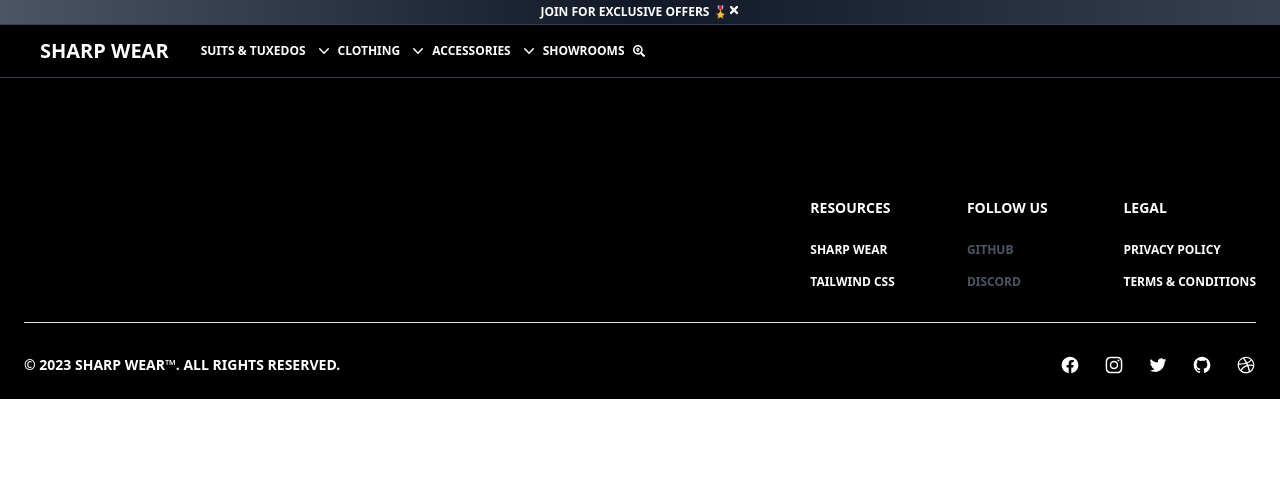
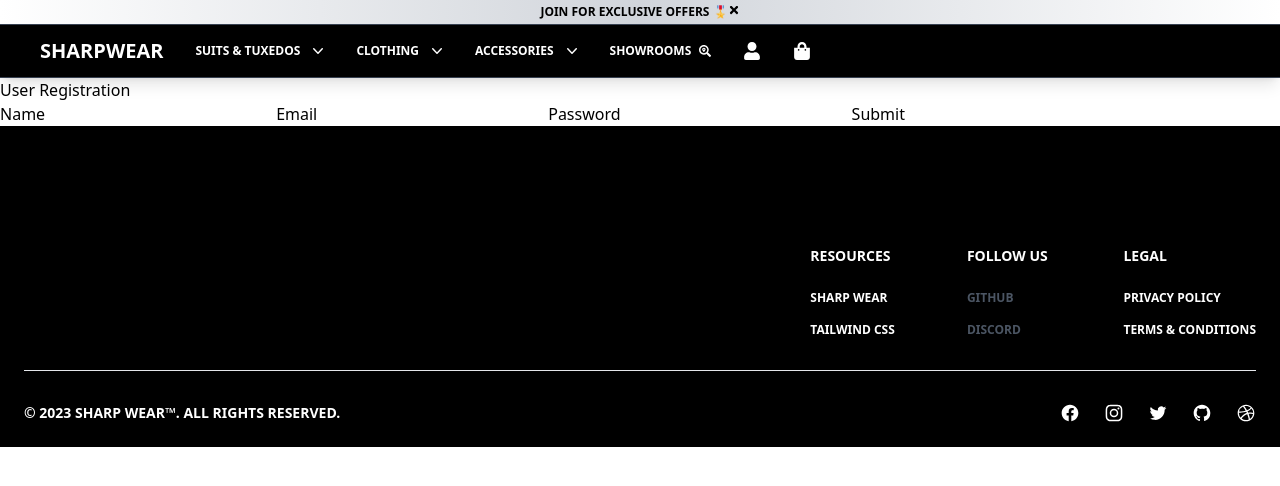
Before and after one commit to jwinbush/eyewear2023, a React (Create React App) app: page /signup in a window 1280 px wide. Shown: the top 486 px of the page. Built offline with nearby package versions, Linux system fonts and the light colour scheme.

Commit message:
Added Login page and changed image columns 🏛️
Responsive column amount was changed from 1 to 2

```diff
--- a/src/App.css
+++ b/src/App.css
@@ -1,38 +1,50 @@
-.App {
-  text-align: center;
+/* .App {
+    text-align: center;
+    background-color: green;
 }
 
-.App-logo {
-  height: 40vmin;
-  pointer-events: none;
+.label {
+    display: block;
+    font-size: larger;
+    color: white;
+    padding: 5px;
 }
 
-@media (prefers-reduced-motion: no-preference) {
-  .App-logo {
-    animation: App-logo-spin infinite 20s linear;
-  }
+.input {
+    font-size: larger;
+    padding: 5px;
+    margin: 2px;
 }
 
-.App-header {
-  background-color: #282c34;
-  min-height: 100vh;
-  display: flex;
-  flex-direction: column;
-  align-items: center;
-  justify-content: center;
-  font-size: calc(10px + 2vmin);
-  color: white;
+.btn {
+    color: white;
+    background-color: red;
+    border-radius: 5px;
+    font-size: larger;
+    display: block;
+    padding: 5px;
+    margin: 10px auto;
 }
 
-.App-link {
-  color: #61dafb;
+.messages {
+    display: flex;
+    justify-content: center;
 }
 
-@keyframes App-logo-spin {
-  from {
-    transform: rotate(0deg);
-  }
-  to {
-    transform: rotate(360deg);
-  }
+.error {
+    display: block;
+    background-color: red;
+    color: white;
+    width: fit-content;
+    height: 50px;
+    padding: 5px;
 }
+
+.success {
+    display: block;
+    background-color: lightblue;
+    color: black;
+    width: fit-content;
+    height: 50px;
+    padding: 5px;
+} */
--- a/src/App.js
+++ b/src/App.js
@@ -9,6 +9,8 @@ import Tuxedos from "./pages/suits-tuxedos/Tuxedos";
 import FormalEvents from "./pages/suits-tuxedos/FormalEvents";
 import Wedding from "./pages/suits-tuxedos/Wedding";
 import GoogleMaps from "./pages/locations/GoogleMaps";
+import Login from "./pages/user/Login";
+import SignUp from "./pages/user/SignUp";
 
 
 function App() {
@@ -53,6 +55,17 @@ function App() {
            exact
            element={<GoogleMaps/>}
        />
+          <Route
+           path='/login'
+           exact
+           element={<Login/>}
+       />
+         <Route
+           path='/signup'
+           exact
+           element={<SignUp/>}
+       />
+
    </Routes>
    <Footer/>
     </BrowserRouter>
--- a/src/components/header/Header.js
+++ b/src/components/header/Header.js
@@ -2,7 +2,12 @@ import React from "react";
 import $ from "jquery";
 import watch from "../../assets/watch.png";
 import { Link } from "react-router-dom";
-import { FaSearchLocation, FaTimes } from "react-icons/fa";
+import {
+  FaSearchLocation,
+  FaShoppingBag,
+  FaTimes,
+  FaUser,
+} from "react-icons/fa";
 
 //jQuery for navbar
 
@@ -222,10 +227,9 @@ const Header = () => {
 
   return (
     <div className="uppercase text-xs font-bold ">
-    <section></section>
       <div
         id="joinNow"
-        className="justify-center flex bg-gradient-to-r from-gray-600 via-gray-900 to-gray-700 border-b border-gray-700 text-center py-1 text-xs text-white"
+        className="justify-center flex bg-gradient-to-r from-white via-gray-300 to-white border-b border-gray-700 text-center py-1 text-xs text-black"
       >
         <h1>
           <a href="/#" className="cursor-pointer">
@@ -237,7 +241,9 @@ const Header = () => {
       <div className=" px-4 lg:px-10 relative lg:flex w-full items-center lg:justify-start bg-black py-2 text-white shadow-lg lg:flex-wrap justify-center border-b border-gray-700">
         <section className="justify-between flex">
           <div className="text-xl py-1" id="logo">
-          <Link to="/" onClick={refreshPage}>Sharp Wear</Link>
+            <Link to="/" onClick={refreshPage}>
+              SharpWear
+            </Link>
           </div>
           <button
             className="border-0 text-xl leading-none transition-shadow duration-150 ease-in-outtext-white lg:hidden"
@@ -273,7 +279,7 @@ const Header = () => {
         </div> */}
           <div className="px-6">
             <div
-              className="!visible hidden flex-grow basis-[100%] items-center lg:!flex lg:basis-auto"
+              className="!visible hidden flex-grow basis-[100%] items-center lg:!flex lg:basis-auto gap-6"
               id="navbarSupportedContentQ"
               data-te-collapse-item
             >
@@ -503,6 +509,24 @@ const Header = () => {
                   </Link>
                 </li>
               </ul>
+              <section>
+                <ul className="lg:flex flex-row gap-8">
+                  <li>
+                  <div className=" text-lg py-1">
+                    <Link to="/login" onClick={refreshPage}>
+                      <FaUser />
+                    </Link>
+                  </div>
+                  </li>
+                  <li>
+                  <div className=" text-lg py-1">
+                    <Link to="/shopping-cart" onClick={refreshPage}>
+                      <FaShoppingBag />
+                    </Link>
+                  </div>
+                  </li>
+                </ul>
+              </section>
             </div>
           </div>
         </nav>
--- a/src/pages/Home.js
+++ b/src/pages/Home.js
@@ -54,10 +54,10 @@ function Home() {
             style={{ backgroundImage: `url(${slides[currentIndex].url})` }}
             className="w-full h-full bg-top bg-cover duration-75 text-center"
           >
-            <h1 class=" pt-[250px] lg:pt-[670px] mb-2 font-extrabold text-3xl lg:text-7xl text-transparent bg-clip-text bg-gradient-to-r from-orange-400 via-red-500 to-red-700">
+            <h1 class=" pt-[250px] lg:pt-[670px] mb-2 font-extrabold text-5xl lg:text-7xl text-transparent bg-clip-text bg-gradient-to-r from-orange-400 via-red-500 to-red-700">
               Style that suits you
             </h1>
-            <p class="text-md font-extrabold text-transparent bg-clip-text bg-gradient-to-r from-orange-400 via-red-600 to-orange-400 lg:text-xl ">
+            <p class="text-xs font-extrabold text-transparent bg-clip-text bg-gradient-to-r from-orange-400 via-red-600 to-orange-400 lg:text-xl ">
               Tuxedos and suits, for rent and for keeps.
             </p>
           </div>
@@ -76,7 +76,7 @@ function Home() {
               OUR MOST-WANTED STYLES
             </h2>
 
-            <div className="grid lg:grid-cols-5 lg:gap-6 xl:gap-x-12 sm:grid-cols-2 sm:gap-4">
+            <div className="grid lg:grid-cols-5 lg:gap-6 xl:gap-x-12 grid-cols-2 gap-4">
               <div className="mb-6 lg:mb-0">
                 <div>
                   <div
--- a/src/pages/suits-tuxedos/Business.js
+++ b/src/pages/suits-tuxedos/Business.js
@@ -183,7 +183,7 @@ function Business() {
               Business
             </h2>
 
-            <div className="grid lg:grid-cols-5 lg:gap-6 xl:gap-x-12 sm:grid-cols-2 sm:gap-4">
+            <div className="grid lg:grid-cols-5 lg:gap-6 xl:gap-x-12 grid-cols-2 gap-4">
               {/* {suitsTuxedosList.map(({ title, imageSrc, link }) => (
                         <div>
                           <p className="block w-full pt-2 font-semibold uppercase">
--- a/src/pages/suits-tuxedos/FormalEvents.js
+++ b/src/pages/suits-tuxedos/FormalEvents.js
@@ -183,7 +183,7 @@ function FormalEvents() {
               Formal
             </h2>
 
-            <div className="grid lg:grid-cols-5 lg:gap-6 xl:gap-x-12 sm:grid-cols-2 sm:gap-4">
+            <div className="grid lg:grid-cols-5 lg:gap-6 xl:gap-x-12 grid-cols-2 gap-4">
               {/* {suitsTuxedosList.map(({ title, imageSrc, link }) => (
                           <div>
                             <p className="block w-full pt-2 font-semibold uppercase">
--- a/src/pages/suits-tuxedos/NewArrivals.js
+++ b/src/pages/suits-tuxedos/NewArrivals.js
@@ -183,7 +183,7 @@ function NewArrivals() {
               New Arrivals
             </h2>
 
-            <div className="grid lg:grid-cols-5 lg:gap-6 xl:gap-x-12 sm:grid-cols-2 sm:gap-4">
+            <div className="grid lg:grid-cols-5 lg:gap-6 xl:gap-x-12 grid-cols-2 gap-4">
               {/* {suitsTuxedosList.map(({ title, imageSrc, link }) => (
                         <div>
                           <p className="block w-full pt-2 font-semibold uppercase">
--- a/src/pages/suits-tuxedos/Tuxedos.js
+++ b/src/pages/suits-tuxedos/Tuxedos.js
@@ -183,7 +183,7 @@ function Tuxedos() {
               Tuxedos
             </h2>
 
-            <div className="grid lg:grid-cols-5 lg:gap-6 xl:gap-x-12 sm:grid-cols-2 sm:gap-4">
+            <div className="grid lg:grid-cols-5 lg:gap-6 xl:gap-x-12 grid-cols-2 gap-4">
               {/* {suitsTuxedosList.map(({ title, imageSrc, link }) => (
                           <div>
                             <p className="block w-full pt-2 font-semibold uppercase">
--- a/src/pages/suits-tuxedos/Wedding.js
+++ b/src/pages/suits-tuxedos/Wedding.js
@@ -183,7 +183,7 @@ function Wedding() {
               Wedding
             </h2>
 
-            <div className="grid lg:grid-cols-5 lg:gap-6 xl:gap-x-12 sm:grid-cols-2 sm:gap-4">
+            <div className="grid lg:grid-cols-5 lg:gap-6 xl:gap-x-12 grid-cols-2 gap-4">
               {/* {suitsTuxedosList.map(({ title, imageSrc, link }) => (
                           <div>
                             <p className="block w-full pt-2 font-semibold uppercase">
--- /dev/null
+++ b/src/pages/user/Login.js
@@ -0,0 +1,35 @@
+import { Link } from 'react-router-dom';
+
+function Login() {
+
+	return(
+<div class="w-full lg:h-[830px]">
+  <form class="bg-white w-full h-full shadow-md rounded px-8 pt-8 lg:pt-[15rem] pb-8">
+    <div class="mb-4 lg:px-[20rem]">
+      <label class="block text-gray-700 text-sm font-bold mb-2" for="username">
+        Username
+      </label>
+      <input class="shadow appearance-none border rounded w-full py-2 px-3 text-gray-700 leading-tight focus:outline-none focus:shadow-outline" id="username" type="text" placeholder="Username" />
+    </div>
+    <div class="mb-6 lg:px-[20rem]">
+      <label class="block text-gray-700 text-sm font-bold mb-2" for="password">
+        Password
+      </label>
+      <input class="shadow appearance-none border border-red-500 rounded w-full py-2 px-3 text-gray-700 mb-3 leading-tight focus:outline-none focus:shadow-outline" id="password" type="password" placeholder="******************"/>
+      <p class="text-red-500 text-xs italic">Please choose a password.</p>
+    </div>
+    <div class="flex items-center justify-between lg:px-[20rem]">
+      <button class="bg-blue-500 hover:bg-blue-700 text-white font-bold py-2 px-4 rounded focus:outline-none focus:shadow-outline" type="button">
+        Sign In
+      </button>
+      <Link class="inline-block align-baseline font-bold text-sm text-blue-500 hover:text-blue-800" to="/">
+        Forgot Password?
+      </Link>
+    </div>
+
+  </form>
+
+</div>
+)}
+
+export default Login;
--- /dev/null
+++ b/src/pages/user/SignUp.js
@@ -0,0 +1,116 @@
+import { useState } from "react";
+import "../../App.css"
+
+function SignUp() {
+  // States for registration
+  const [name, setName] = useState("");
+  const [email, setEmail] = useState("");
+  const [password, setPassword] = useState("");
+
+  // States for checking the errors
+  const [submitted, setSubmitted] = useState(false);
+  const [error, setError] = useState(false);
+
+  // Handling the name change
+  const handleName = (e) => {
+    setName(e.target.value);
+    setSubmitted(false);
+  };
+
+  // Handling the email change
+  const handleEmail = (e) => {
+    setEmail(e.target.value);
+    setSubmitted(false);
+  };
+
+  // Handling the password change
+  const handlePassword = (e) => {
+    setPassword(e.target.value);
+    setSubmitted(false);
+  };
+
+  // Handling the form submission
+  const handleSubmit = (e) => {
+    e.preventDefault();
+    if (name === "" || email === "" || password === "") {
+      setError(true);
+    } else {
+      setSubmitted(true);
+      setError(false);
+    }
+  };
+
+  // Showing success message
+  const successMessage = () => {
+    return (
+      <div
+        className="success"
+        style={{
+          display: submitted ? "" : "none",
+        }}
+      >
+        <h1>User {name} successfully registered!!</h1>
+      </div>
+    );
+  };
+
+  // Showing error message if error is true
+  const errorMessage = () => {
+    return (
+      <div
+        className="error"
+        style={{
+          display: error ? "" : "none",
+        }}
+      >
+        <h1>Please enter all the fields</h1>
+      </div>
+    );
+  };
+
+  return (
+    <div className="form">
+      <div>
+        <h1>User Registration</h1>
+      </div>
+
+      {/* Calling to the methods */}
+      <div className="messages">
+        {errorMessage()}
+        {successMessage()}
+      </div>
+
+      <form>
+        {/* Labels and inputs for form data */}
+        <label className="label">Name</label>
+        <input
+          onChange={handleName}
+          className="input"
+          value={name}
+          type="text"
+        />
+
+        <label className="label">Email</label>
+        <input
+          onChange={handleEmail}
+          className="input"
+          value={email}
+          type="email"
+        />
+
+        <label className="label">Password</label>
+        <input
+          onChange={handlePassword}
+          className="input"
+          value={password}
+          type="password"
+        />
+
+        <button onClick={handleSubmit} className="btn" type="submit">
+          Submit
+        </button>
+      </form>
+    </div>
+  );
+}
+export default SignUp;
```
Also changed, not shown: src/assets/headerimage.png. Lines whose indentation alone changed are shown as unchanged.
